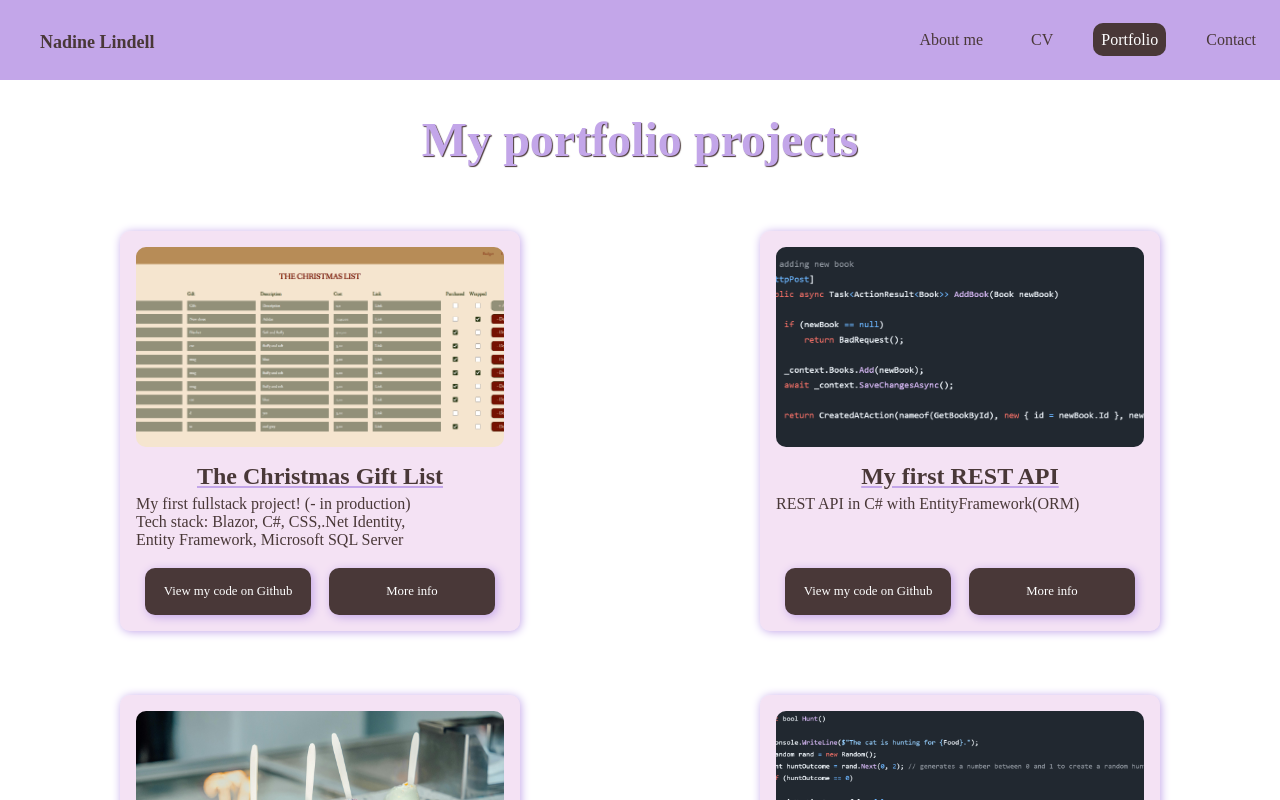
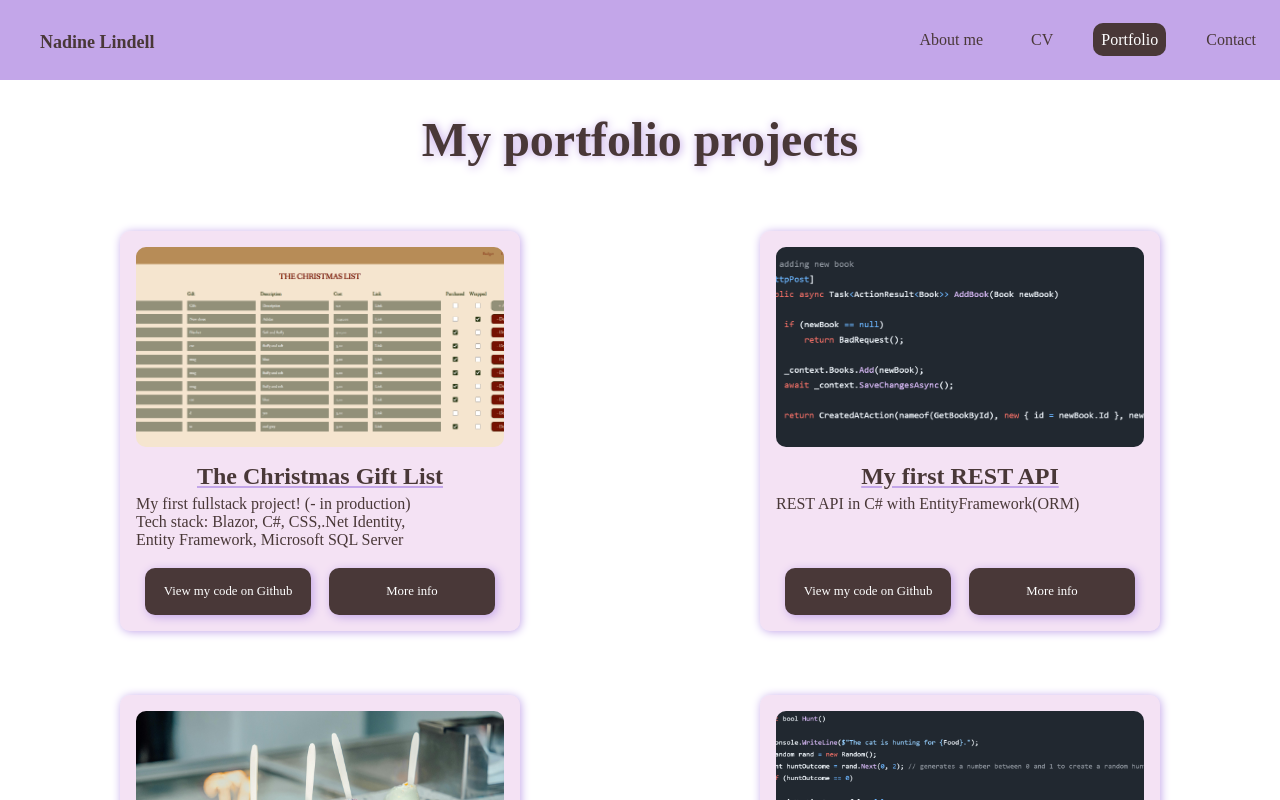
Before and after one commit to NadineL1/Labb2-DynamiskSida, a React (Vite) app: page /portfolio in a window 1280 px wide. Shown: the top 800 px of the page. Built offline with nearby package versions, Linux system fonts and the light colour scheme.

Commit message:
fixed a small error

```diff
--- a/src/pages/Portfolio.css
+++ b/src/pages/Portfolio.css
@@ -5,7 +5,7 @@
     grid-template-columns: 1fr 1fr 1fr 1fr;
 }
 
-.heading h1 {
+.heading {
     text-align: center;
     font-size: 3rem;
     color: var(--secondarycolor);
```
